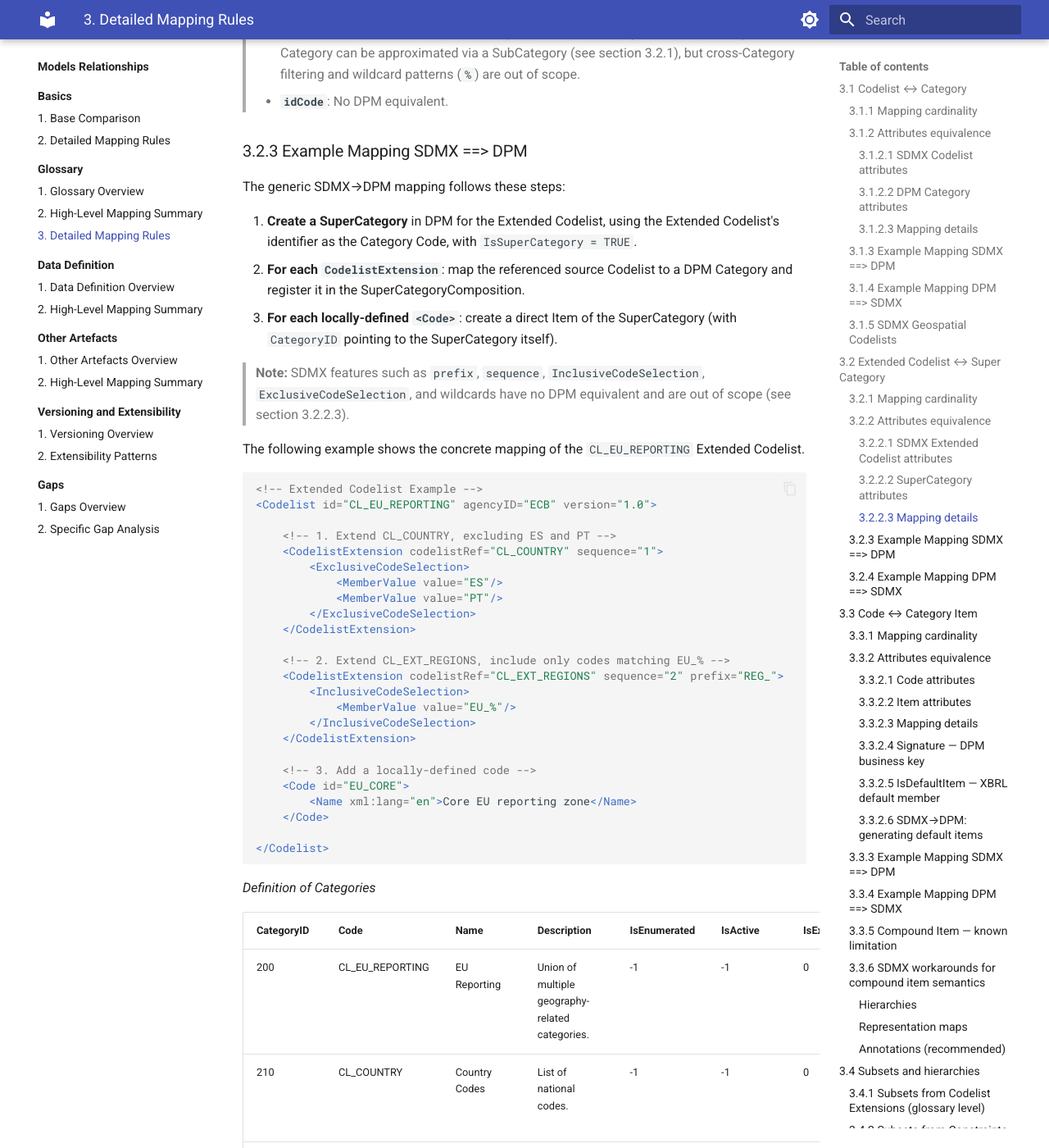
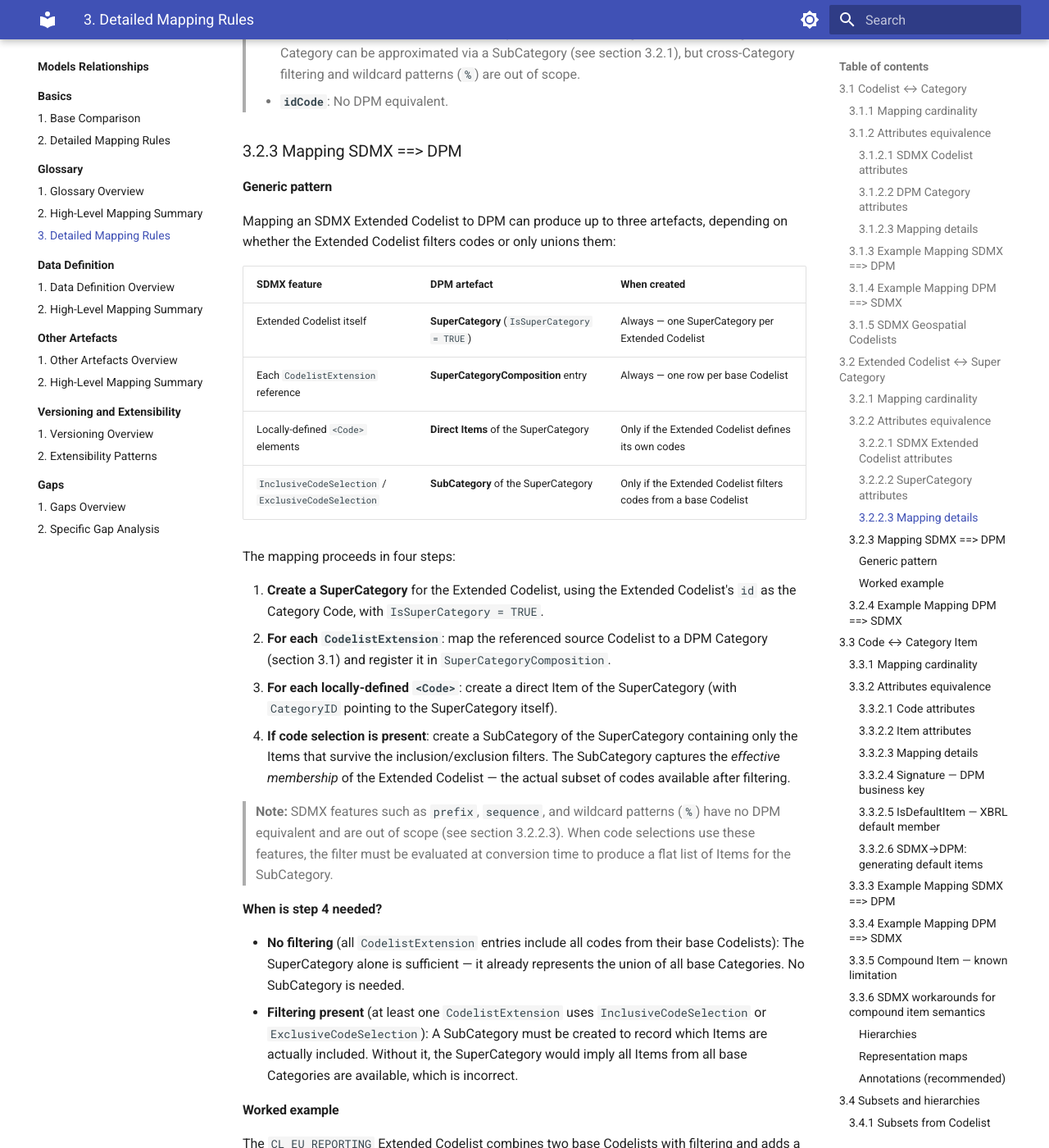
Before and after one commit to sdmx-twg/wp-sdmx-dpm, an MkDocs documentation site: the page built from docs/models-relationships/01_glossary/03_detailed_mapping_rules.md, in a window 1280 px wide and 1400 px high, scrolled down 8110 px. Shown: the whole window at 82% size. Built offline with MkDocs 1.6.1 and Material for MkDocs 9.7.7, drawn with Linux system fonts in a browser that asks for light colours; some of the changed text lies outside the part shown.

Commit message:
docs: explain extended code list mapping pattern (super-category + subcategory)
Restructures section 3.2.3 into a generic pattern (artefact table,
four numbered steps, when-is-step-4-needed decision) followed by a
worked example with step-by-step DPM tables showing SuperCategory,
SuperCategoryComposition, direct Items, and SubCategory with
consistent ItemIDs and source annotations.

Addresses #74

````diff
--- a/docs/models-relationships/01_glossary/03_detailed_mapping_rules.md
+++ b/docs/models-relationships/01_glossary/03_detailed_mapping_rules.md
@@ -253,81 +253,105 @@ classDiagram
 > - **`inclusiveCodeSelectionList` / `exclusiveCodeSelectionList` / wildcards**: DPM `SuperCategoryComposition` always includes *all* Items from each composed Category — there is no subset-selection at the composition level. Filtering the Items of a *single* base Category can be approximated via a SubCategory (see section 3.2.1), but cross-Category filtering and wildcard patterns (`%`) are out of scope.
 > - **`idCode`**: No DPM equivalent.
 
-### 3.2.3 Example Mapping SDMX ==> DPM
+### 3.2.3 Mapping SDMX ==> DPM
 
-The generic SDMX→DPM mapping follows these steps:
+#### Generic pattern
 
-1. **Create a SuperCategory** in DPM for the Extended Codelist, using the Extended Codelist's identifier as the Category Code, with `IsSuperCategory = TRUE`.
-2. **For each `CodelistExtension`**: map the referenced source Codelist to a DPM Category and register it in the SuperCategoryComposition.
+Mapping an SDMX Extended Codelist to DPM can produce up to three artefacts, depending on whether the Extended Codelist filters codes or only unions them:
+
+| SDMX feature | DPM artefact | When created |
+|--------------|--------------|--------------|
+| Extended Codelist itself | **SuperCategory** (`IsSuperCategory = TRUE`) | Always — one SuperCategory per Extended Codelist |
+| Each `CodelistExtension` reference | **SuperCategoryComposition** entry | Always — one row per base Codelist |
+| Locally-defined `<Code>` elements | **Direct Items** of the SuperCategory | Only if the Extended Codelist defines its own codes |
+| `InclusiveCodeSelection` / `ExclusiveCodeSelection` | **SubCategory** of the SuperCategory | Only if the Extended Codelist filters codes from a base Codelist |
+
+The mapping proceeds in four steps:
+
+1. **Create a SuperCategory** for the Extended Codelist, using the Extended Codelist's `id` as the Category Code, with `IsSuperCategory = TRUE`.
+2. **For each `CodelistExtension`**: map the referenced source Codelist to a DPM Category (section 3.1) and register it in `SuperCategoryComposition`.
 3. **For each locally-defined `<Code>`**: create a direct Item of the SuperCategory (with `CategoryID` pointing to the SuperCategory itself).
+4. **If code selection is present**: create a SubCategory of the SuperCategory containing only the Items that survive the inclusion/exclusion filters. The SubCategory captures the *effective membership* of the Extended Codelist — the actual subset of codes available after filtering.
 
-> **Note:** SDMX features such as `prefix`, `sequence`, `InclusiveCodeSelection`, `ExclusiveCodeSelection`, and wildcards have no DPM equivalent and are out of scope (see section 3.2.2.3).
+> **Note:** SDMX features such as `prefix`, `sequence`, and wildcard patterns (`%`) have no DPM equivalent and are out of scope (see section 3.2.2.3). When code selections use these features, the filter must be evaluated at conversion time to produce a flat list of Items for the SubCategory.
 
-The following example shows the concrete mapping of the `CL_EU_REPORTING` Extended Codelist.
+**When is step 4 needed?**
+
+- **No filtering** (all `CodelistExtension` entries include all codes from their base Codelists): The SuperCategory alone is sufficient — it already represents the union of all base Categories. No SubCategory is needed.
+- **Filtering present** (at least one `CodelistExtension` uses `InclusiveCodeSelection` or `ExclusiveCodeSelection`): A SubCategory must be created to record which Items are actually included. Without it, the SuperCategory would imply all Items from all base Categories are available, which is incorrect.
+
+#### Worked example
+
+The `CL_EU_REPORTING` Extended Codelist combines two base Codelists with filtering and adds a locally-defined code:
+
+- **CL_COUNTRY** (BE, FR, DE, IT, ES, PT) — excludes ES and PT
+- **CL_EXT_REGIONS** (EU, EU_W, EU_S) — includes only codes matching `EU_%`
+- **EU_CORE** — locally-defined code
 
 ```xml
-<!-- Extended Codelist Example -->
 <Codelist id="CL_EU_REPORTING" agencyID="ECB" version="1.0">
-
-    <!-- 1. Extend CL_COUNTRY, excluding ES and PT -->
     <CodelistExtension codelistRef="CL_COUNTRY" sequence="1">
         <ExclusiveCodeSelection>
             <MemberValue value="ES"/>
             <MemberValue value="PT"/>
         </ExclusiveCodeSelection>
     </CodelistExtension>
-
-    <!-- 2. Extend CL_EXT_REGIONS, include only codes matching EU_% -->
     <CodelistExtension codelistRef="CL_EXT_REGIONS" sequence="2" prefix="REG_">
         <InclusiveCodeSelection>
             <MemberValue value="EU_%"/>
         </InclusiveCodeSelection>
     </CodelistExtension>
-
-    <!-- 3. Add a locally-defined code -->
     <Code id="EU_CORE">
         <Name xml:lang="en">Core EU reporting zone</Name>
     </Code>
-
 </Codelist>
 ```
 
-*Definition of Categories*
+**Step 1 — SuperCategory** (the Extended Codelist itself):
 
-| CategoryID | Code   | Name                     | Description                                                       | IsEnumerated | IsActive | IsExternalRefData | RefDataSource | RowGUID                                 | CreatedRelease |
-| ---------- | ------ | ------------------------ | ----------------------------------------------------------------- | ------------ | -------- | ----------------- | ------------- | ---------------------------------------- | -------------- |
-| 200        | CL_EU_REPORTING | EU Reporting  | Union of multiple geography-related categories.                   | -1           | -1       | 0                 |               | {A1B2C3D4-1111-2222-3333-444455556666}   | 1              |
-| 210        | CL_COUNTRY| Country Codes            | List of national codes.                                           | -1           | -1       | 0                 |               | {BBBBBBBB-AAAA-4444-9999-111111111111}   | 1              |
-| 220        | CL_EXT_REGIONS | Regions                  | List of administrative regions.                                   | -1           | -1       | 0                 |               | {CCCCCCCC-BBBB-5555-8888-222222222222}   | 1              |
+| CategoryID | Code | Name | IsSuperCategory |
+|------------|------|------|-----------------|
+| 200 | CL_EU_REPORTING | EU Reporting | TRUE |
 
-*Definition of SuperCategory Composition*
+**Step 2 — SuperCategoryComposition** (one row per base Codelist):
 
-| SuperCategoryID | CategoryID | StartReleaseID | EndReleaseID | RowGUID                                   |
-| ---------------- |------------|----------------|--------------|-------------------------------------------- |
-| 200              | 210        | 1              | NULL         | {E1000000-0000-0000-0000-000000000001}      |
-| 200              | 220        | 1              | NULL         | {E2000000-0000-0000-0000-000000000002}      |
+| SuperCategoryID | CategoryID | Category Code | Note |
+|-----------------|------------|---------------|------|
+| 200 | 210 | CL_COUNTRY | All 6 country codes are in the Category |
+| 200 | 220 | CL_EXT_REGIONS | All 3 region codes are in the Category |
 
-*Direct Items of SuperCategory (locally-defined Codes)*
+The SuperCategory now represents the **full union** of both Categories (9 Items total). The filtering has not been applied yet.
 
-| ItemID | CategoryID | Code    | Name                     | Description              | RowGUID                                   |
-|--------|------------|---------|--------------------------|--------------------------|------------------------------------------- |
-| 5100   | 200        | EU_CORE | Core EU reporting zone   | Core EU reporting zone   | {DDDDDDDD-CCCC-6666-7777-333333333333}    |
+**Step 3 — Direct Items** (locally-defined codes):
 
-*Definition of SubCategory*
+| ItemID | CategoryID | Code | Name |
+|--------|------------|------|------|
+| 5100 | 200 (SuperCategory) | EU_CORE | Core EU reporting zone |
 
-| SubCategoryID | CategoryID | Code | Name                                         | Description                                                             | RowGUID                                   |
-|---------------|------------|------|----------------------------------------------|-------------------------------------------------------------------------|--------------------------------------------|
-| 20010         | 200        | CL_EU_REPORTING  | Reporting Countries     | Reporting Countries  | {5F6F7F44-FB94-4EC1-95F3-711DD9FA8F1B}     |
+**Step 4 — SubCategory** (filtered subset):
 
-*Definition of SubCategory Composition*
+Because `CL_EU_REPORTING` uses `ExclusiveCodeSelection` (excluding ES, PT) and `InclusiveCodeSelection` (including only `EU_%`), the effective membership is only 8 of the 10 total Items (9 from base Categories + 1 direct). A SubCategory records this:
 
-| ItemID | SubCategoryVID | Order | Label | ParentItemID | ComparisonOperatorID | ArithmeticOperatorID | RowGUID                                   |
-|--------|-----------------|-------|-------|---------------|------------------------|------------------------|--------------------------------------------|
-| 1000   | 20010             | 1    |       |           |                        |                       | {76FD1DFC-DA28-4AB2-ABE5-EA5B1191450A}     |
-| 1006   | 20010              | 2    |       |           |                        |                       | {C4DC92DB-ED65-4FDB-8B1C-D70644D4C15E}     |
-| 1007   | 20010              | 3    |       |           |                        |                       | {C1099C3F-1FBC-4F79-9DB0-891CFC664FAD}     |
-| 1008   | 20010              | 4    |       |           |                        |                       | {C3AAC52B-9054-4C03-8A31-BD41A055338F}     |
-| 1009   | 20010           | 5     |       |               |                        |                        | {B4CA88A9-A1C9-494E-A42C-80BCE3F0BF32}     |
+*SubCategory*
+
+| SubCategoryID | CategoryID | Code | Name |
+|---------------|------------|------|------|
+| 20010 | 200 | CL_EU_REPORTING_SUBSET | Reporting Countries |
+
+*SubCategoryItems* (the Items that survive filtering + the direct Item):
+
+| SubCategoryVID | ItemID | Code | Source | Note |
+|----------------|--------|------|--------|------|
+| 20010 | 3001 | BE | CL_COUNTRY | Included (not excluded) |
+| 20010 | 3002 | FR | CL_COUNTRY | Included (not excluded) |
+| 20010 | 3003 | DE | CL_COUNTRY | Included (not excluded) |
+| 20010 | 3004 | IT | CL_COUNTRY | Included (not excluded) |
+| 20010 | 4001 | EU | CL_EXT_REGIONS | Matches `EU_%` |
+| 20010 | 4002 | EU_W | CL_EXT_REGIONS | Matches `EU_%` |
+| 20010 | 4003 | EU_S | CL_EXT_REGIONS | Matches `EU_%` |
+| 20010 | 5100 | EU_CORE | Direct Item | Locally-defined |
+
+Items ES (3005) and PT (3006) from CL_COUNTRY are **not** in the SubCategory — they were excluded by `ExclusiveCodeSelection`.
 
 ### 3.2.4 Example Mapping DPM ==> SDMX
 
````
